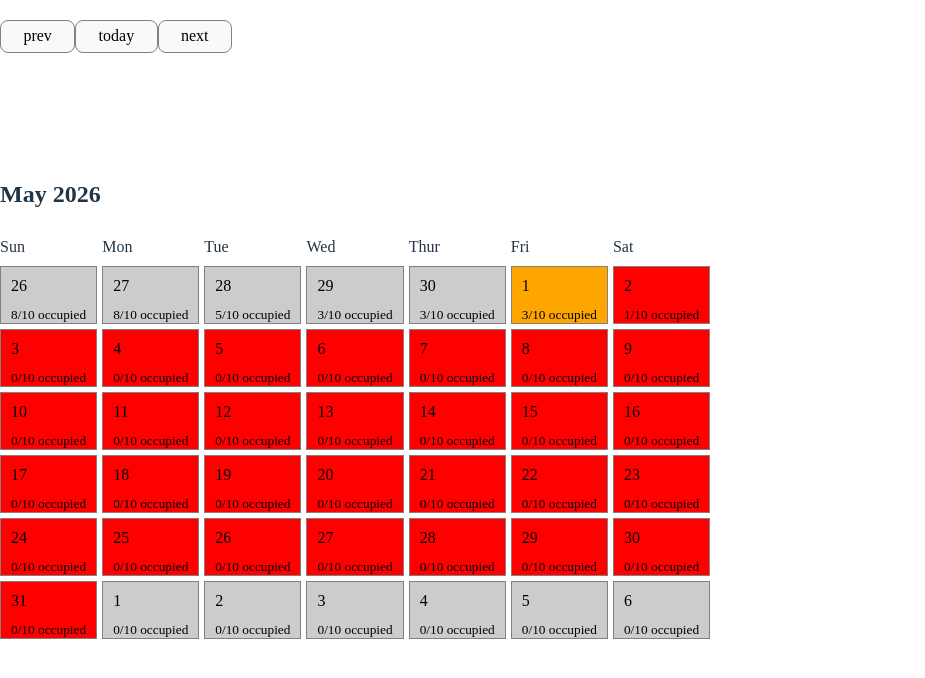
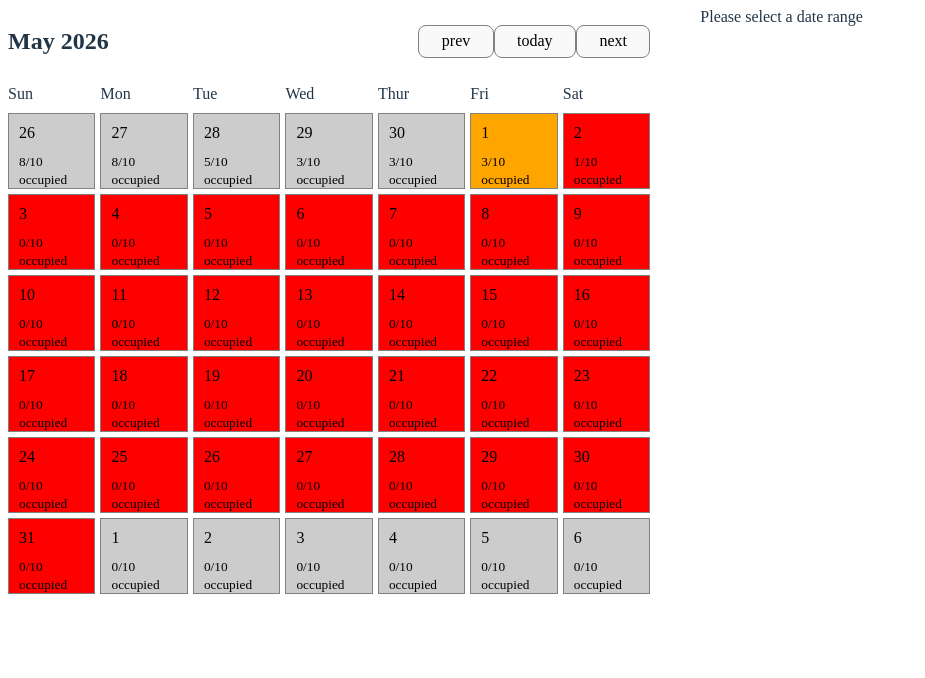
Before and after one commit to Loveson1/mapheat, a React (Vite) app: page / in a window 1280 px wide. Shown: the top 678 px of the page, without its empty margins (0-925 px from the left). Built offline with nearby package versions, Linux system fonts and the light colour scheme.

Commit message:
feat: add selection logic and bookingPanel logic

```diff
--- a/src/App.jsx
+++ b/src/App.jsx
@@ -3,6 +3,7 @@ import CalendarGrid from "./components/CalendarGrid";
 import { useContext } from "react";
 import { BookingDatas } from "./context/context";
 import DataProvider from "./context/context";
+import BookingPanel from "./components/Booking";
 
 
 function App() {
@@ -13,8 +14,15 @@ if (error) return <div>Error: {error}</div>
 
 
   return (
-    <DataProvider>
-      <CalendarGrid />
+    <DataProvider >
+      <div  className="flex">
+        <div>
+<CalendarGrid />
+        </div>
+
+      <div style={{ width: "50%"}}><BookingPanel/></div>
+
+      </div>
     </DataProvider>
   );
 }
--- /dev/null
+++ b/src/components/Booking.jsx
@@ -0,0 +1,36 @@
+import { useContext } from "react";
+import { BookingDatas, SelectDate } from "../context/context";
+import { normalize } from "../utilities/calendar";
+
+export default function BookingPanel() {
+  const { selected } = useContext(SelectDate);
+  const { bookings } = useContext(BookingDatas);
+
+  const start = selected.start;
+  const end = selected.end;
+  const from = start > end ? end : start;
+  const to = start > end ? start : end;
+
+  if (!to || !from) return <div>Please select a date range</div>;
+
+  const SelectedBookings = bookings.filter((booking) => {
+    if (booking.status === "cancelled") return false;
+    const checkin = new Date(booking.checkIn);
+    const checkout = new Date(booking.checkOut);
+    return normalize(to) >= normalize(checkin) && normalize(from) < normalize(checkout) ;
+  });
+
+  return (
+    <div>
+      {SelectedBookings.map((booking) => (
+        <div
+          key={booking.id}
+          style={{ border: "1px solid black", margin: "10px 0", padding: "10px" }}
+        >
+          <p>{booking.checkIn}</p>
+          <p>{booking.checkOut}</p>
+        </div>
+      ))}
+    </div>
+  );
+}
--- a/src/components/CalendarGrid.jsx
+++ b/src/components/CalendarGrid.jsx
@@ -1,12 +1,12 @@
-import { useContext, useState } from "react";
+import { useContext, useState, useEffect } from "react";
 import { getCalendarDays } from "../utilities/calendar";
-import { BookingDatas } from "../context/context";
+import { BookingDatas, SelectDate } from "../context/context";
 import { getOccupancy, occupancyHeatmap } from "../utilities/occupancy";
 
 function CalendarGrid() {
   const weekDays = ["Sun", "Mon", "Tue", "Wed", "Thur", "Fri", "Sat"];
 
-  const Days = Array.from({ length: 31 }, (_, index) => index + 1);
+  // const Days = Array.from({ length: 31 }, (_, index) => index + 1);
 
   const [currentDate, setCurrentDate] = useState(new Date());
   const year = currentDate.getFullYear();
@@ -15,7 +15,7 @@ function CalendarGrid() {
 
   // context data for bookings and selection
   const { bookings } = useContext(BookingDatas);
-  const {setSelected} = useContext(BookingDatas)
+  const { selected, setSelected } = useContext(SelectDate);
 
   const calendarDays = getCalendarDays(year, month);
 
@@ -35,20 +35,53 @@ function CalendarGrid() {
 
   //functions for handling selection
   const handleMouseDown = (date) => {
-    setSelected({ start: date, end: null, isDragged: false });
-  }
+    setSelected({ start: date, end: date, isDragged: true });
+  };
+
+  const handleMouseEnter = (date) => {
+    if (!selected.isDragged) return;
+    setSelected((prev) => ({ ...prev, end: date, isDragged: true }));
+  };
+
+  const handleMouseUp = () => {
+    setSelected((prev) => ({ ...prev, isDragged: false }));
+  };
+
+  // logic for the drag back and forth on the calendar
+  const start = selected.start;
+  const end = selected.end;
+  const from = start > end ? end : start;
+  const to = start > end ? start : end;
 
 
+
+  //logic for handling selection outside grid
+  useEffect(() => {
+    const handleMouseUp = () => {
+      setSelected((prev) => ({ ...prev, isDragged: false }));
+    };
+
+    window.addEventListener("mouseup", handleMouseUp);
+    return () => window.removeEventListener("mouseup", handleMouseUp);
+  }, []);
+
   return (
-    <> <div style={{ position: "fixed", top: "20px"}}>
+    <>
+
+      <div className="flex-btw">
+
+     <div>
+      <h2 className="header">
+        {monthName} {year}
+      </h2>
+      </div>
+
+      <div >
         <button onClick={handlePrevMonth}>prev</button>
         <button onClick={handleCurrentMonth}>today</button>
         <button onClick={handleNextMonth}>next</button>
       </div>
-      <h2 className="header">
-        {monthName} {year}
-      </h2>
-
+      </div>
       <div className="grid">
         {weekDays.map((days) => (
           <div key={days}>
@@ -58,11 +91,27 @@ function CalendarGrid() {
       </div>
       <div className="grid">
         {calendarDays.map((day, index) => {
+          const isSelected =
+            selected.start &&
+            selected.end &&
+            day.date >= from &&
+            day.date <= to;
           const occupiedRooms = getOccupancy(bookings, day.date);
-          const backgroundColor = day.isCurrentMonth ? occupancyHeatmap(occupiedRooms): "#ccc"
+          const backgroundColor = isSelected
+            ? "#ffff"
+            : day.isCurrentMonth
+              ? occupancyHeatmap(occupiedRooms)
+              : "#ccc";
 
           return (
-            <div key={index} className="line" style={{ backgroundColor }}>
+            <div
+              key={index}
+              className="line"
+              style={{ backgroundColor }}
+              onMouseDown={() => handleMouseDown(day.date)}
+              onMouseEnter={() => handleMouseEnter(day.date)}
+              onMouseUp={handleMouseUp}
+            >
               <p className="bla"> {day.dayNumber}</p>
               <small className="bla"> {occupiedRooms}/10 occupied</small>
             </div>
--- a/src/context/context.jsx
+++ b/src/context/context.jsx
@@ -1,6 +1,8 @@
 import React, { useContext, useEffect, useState } from "react";
 
 export const BookingDatas = React.createContext();
+export const SelectDate = React.createContext();
+
 
 export default function DataProvider({ children }) {
   const [bookings, setBookings] = useState([]);
@@ -33,8 +35,10 @@ export default function DataProvider({ children }) {
   }, []);
 
   return (
-    <BookingDatas.Provider value={{ bookings, isLoading, error, selected, setSelected }}>
-      {children}
-    </BookingDatas.Provider>
+    <SelectDate.Provider value={{ selected, setSelected }}>
+      <BookingDatas.Provider value={{ bookings, isLoading, error }}>
+        {children}
+      </BookingDatas.Provider>
+    </SelectDate.Provider>
   );
 }
--- a/src/index.css
+++ b/src/index.css
@@ -1,17 +1,4 @@
-:root {
-  /* font-family: system-ui, Avenir, Helvetica, Arial, sans-serif;
-  line-height: 1.5;
-  font-weight: 400; */
 
-  /* color-scheme: light dark;
-  color: rgba(255, 255, 255, 0.87); */
-  /* background-color: #242424;
-
-  font-synthesis: none;
-  text-rendering: optimizeLegibility;
-  -webkit-font-smoothing: antialiased;
-  -moz-osx-font-smoothing: grayscale; */
-}
 
 a {
   font-weight: 500;
@@ -24,13 +11,7 @@ a:hover {
 .bla {
   color: black;
 }
-body {
-  margin: 0px auto;
-  display: flex;
-  place-items: center;
-  min-width: 320px;
-  min-height: 100vh;
-}
+
 
 h1 {
   font-size: 3.2em;
@@ -47,6 +28,7 @@ button {
 
   cursor: pointer;
   transition: border-color 0.25s;
+  user-select: none;
 }
 button:hover {
   border-color: #646cff;
@@ -70,6 +52,8 @@ button:hover {
   display: grid;
   grid-template-columns: repeat(7, 1fr);
   gap: 5px;
+  user-select: none;
+
 }
 
 
@@ -82,4 +66,21 @@ button:hover {
 p{
   padding: 10px 0px;
   margin: 0;
+
 }
+
+
+.flex {
+  display: flex;
+  gap: 50px;
+
+
+}
+
+.flex-btw {
+  display: flex;
+ justify-content: space-between;
+ align-items: center;
+
+
+}
```
